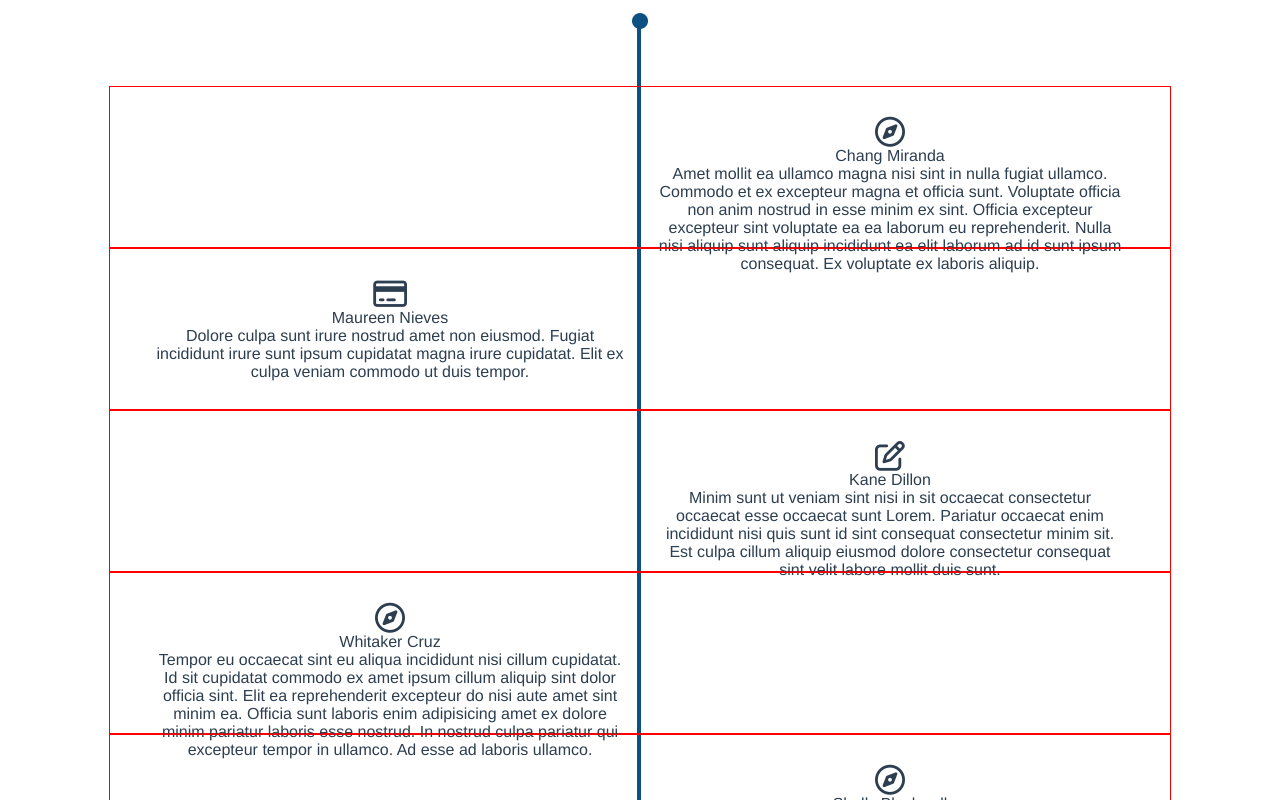
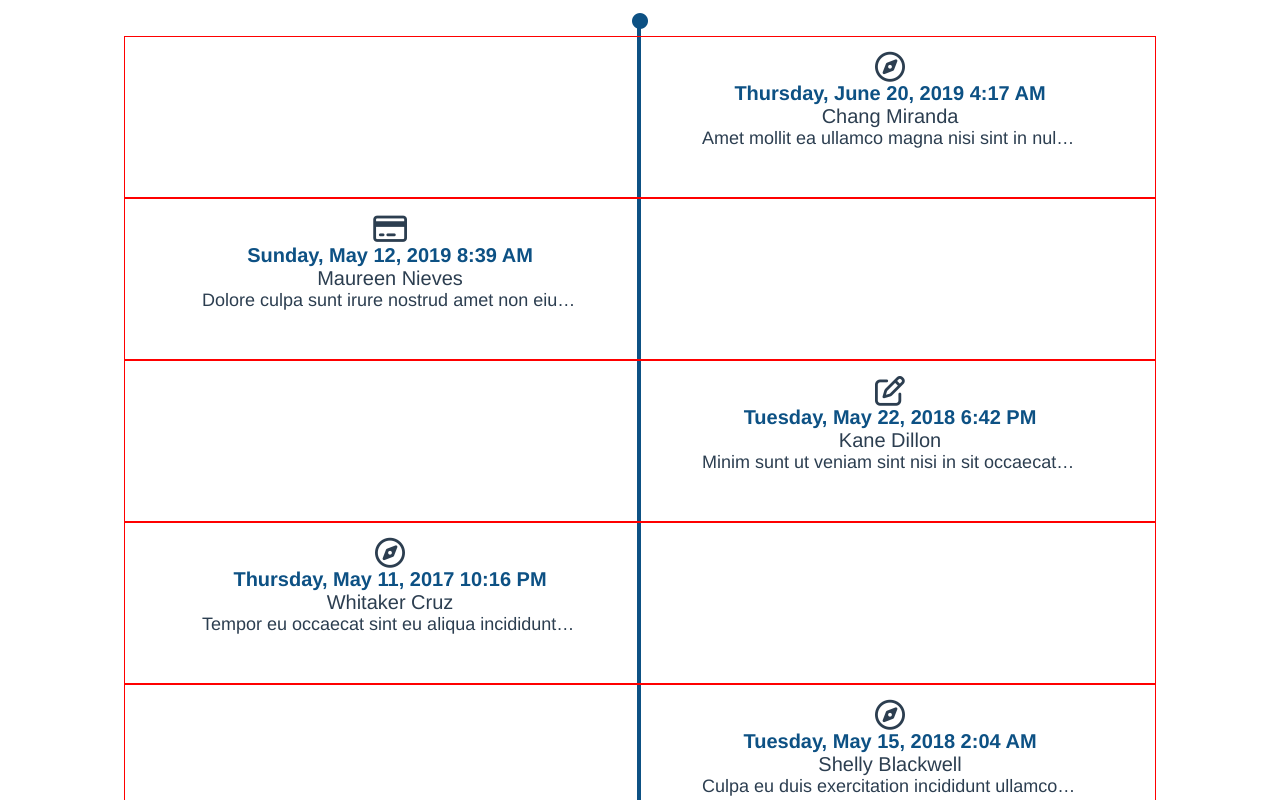
Before and after one commit to Cmanar0/Timeline, a Vue app: page / in a window 1280 px wide. Shown: the top 800 px of the page. Built offline with nearby package versions, Linux system fonts and the light colour scheme.

Commit message:
Update content of each time point / post

```diff
--- a/src/components/Timeline.vue
+++ b/src/components/Timeline.vue
@@ -9,26 +9,44 @@
         <div class="content">
           <div v-if="post.myID % 2 == 1" class="content-box">
             <i :class="post.randomIcon"></i>
+            <div class="date">
+              <p>
+                {{ post.registered }}
+              </p>
+            </div>
+            <div class="name">
               <p>
                 {{ post.name.first }}
                 {{ post.name.last }}
               </p>
-            <p>
+            </div>
+            <div class="shorten-flex">
+              <div class="shorten-text">
                 {{ post.about }}
-            </p>
+              </div>
+            </div>
           </div>
           <div v-else></div>
         </div>
         <div class="content">
           <div v-if="post.myID % 2 == 0" class="content-box">
             <i :class="post.randomIcon"></i>
+            <div class="date">
+              <p>
+                {{ post.registered }}
+              </p>
+            </div>
+            <div class="name">
               <p>
                 {{ post.name.first }}
                 {{ post.name.last }}
               </p>
-            <p>
+            </div>
+            <div class="shorten-flex">
+              <div class="shorten-text">
                 {{ post.about }}
-            </p>
+              </div>
+            </div>
           </div>
           <div v-else></div>
         </div>
@@ -73,6 +91,25 @@ export default {
 </script>
 
 <style scoped>
+.date {
+  font-size: 20px;
+  font-weight: 700;
+  color: rgba(13, 81, 132, 255);
+}
+.name {
+  font-size: 20px;
+}
+.shorten-text {
+  white-space: nowrap;
+  overflow: hidden;
+  width: 80%;
+  text-overflow: ellipsis;
+  font-size: 18px;
+}
+.shorten-flex {
+  display: flex;
+  justify-content: center;
+}
 .icon {
   font-size: 30px;
 }
@@ -80,12 +117,13 @@ export default {
   padding: 0 15px 0 15px;
 }
 .time-point {
-  padding: 30px;
-  height: 100px;
+  padding: 15px;
+  height: 130px;
   display: flex;
   z-index: 50;
   width: 80%;
   position: relative;
+  top: -50px;
   border: 1px solid red;
 }
 .content {
@@ -146,6 +184,8 @@ export default {
 p {
   margin: 0;
 }
+@media (min-width: 750px) {
+}
 </style>
 <style>
 #app {
```
Lines whose indentation alone changed are shown as unchanged.
